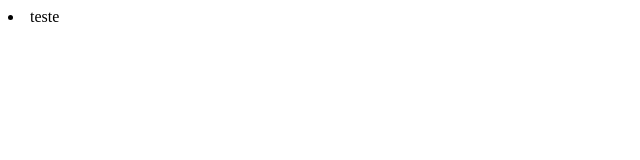
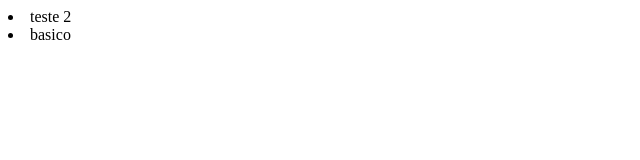
Before and after one commit to giovane88santos/Criando-um-contador, a plain HTML site: page index.html in a window 1280 px wide. Shown: the full height of the page, 0-640 px from the left. Drawn offline with Linux system fonts and the light colour scheme.

```diff
--- a/index.html
+++ b/index.html
@@ -7,7 +7,8 @@
     <title>Document</title>
 </head>
 <body>
-    <Li>teste</Li>
+    <li>teste 2</li>
+    <li>basico</li>
 
 
 </body>
```
